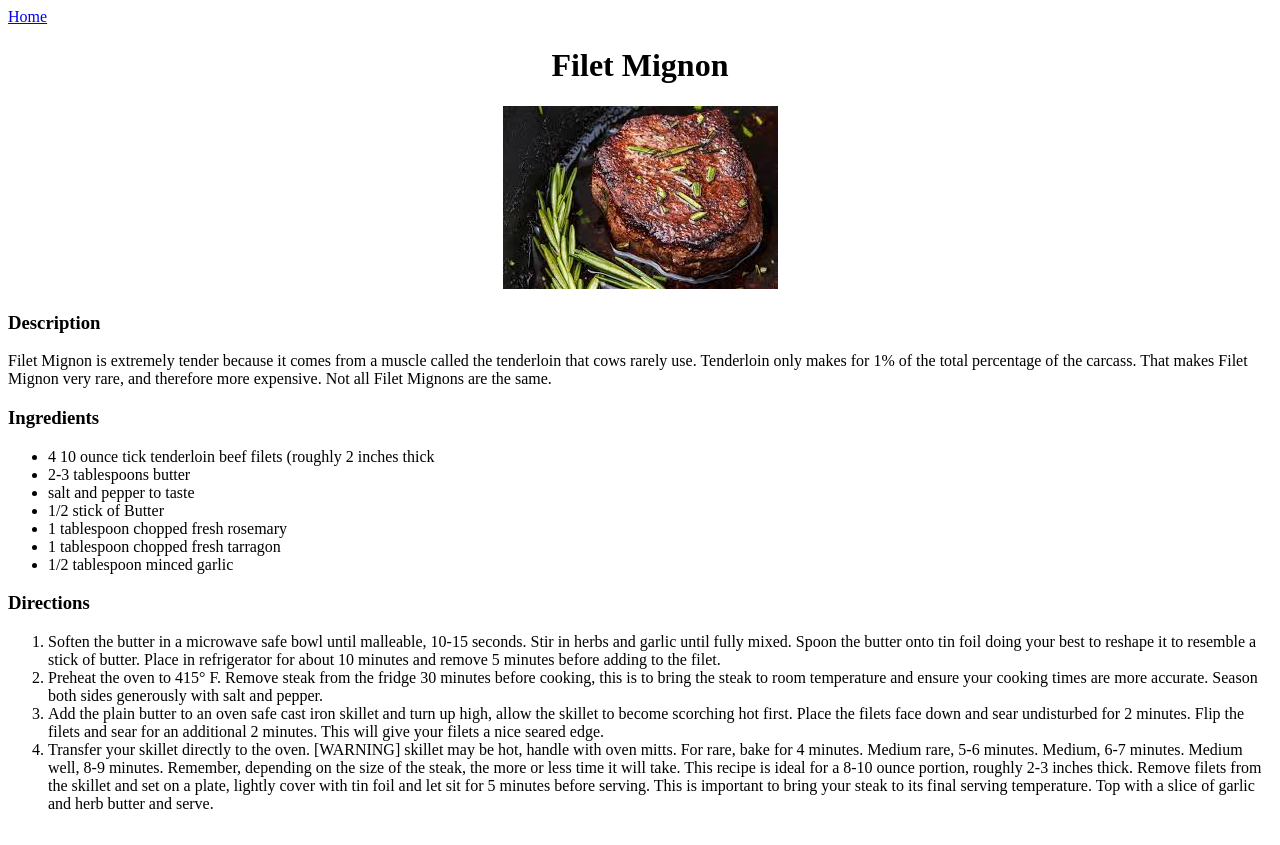
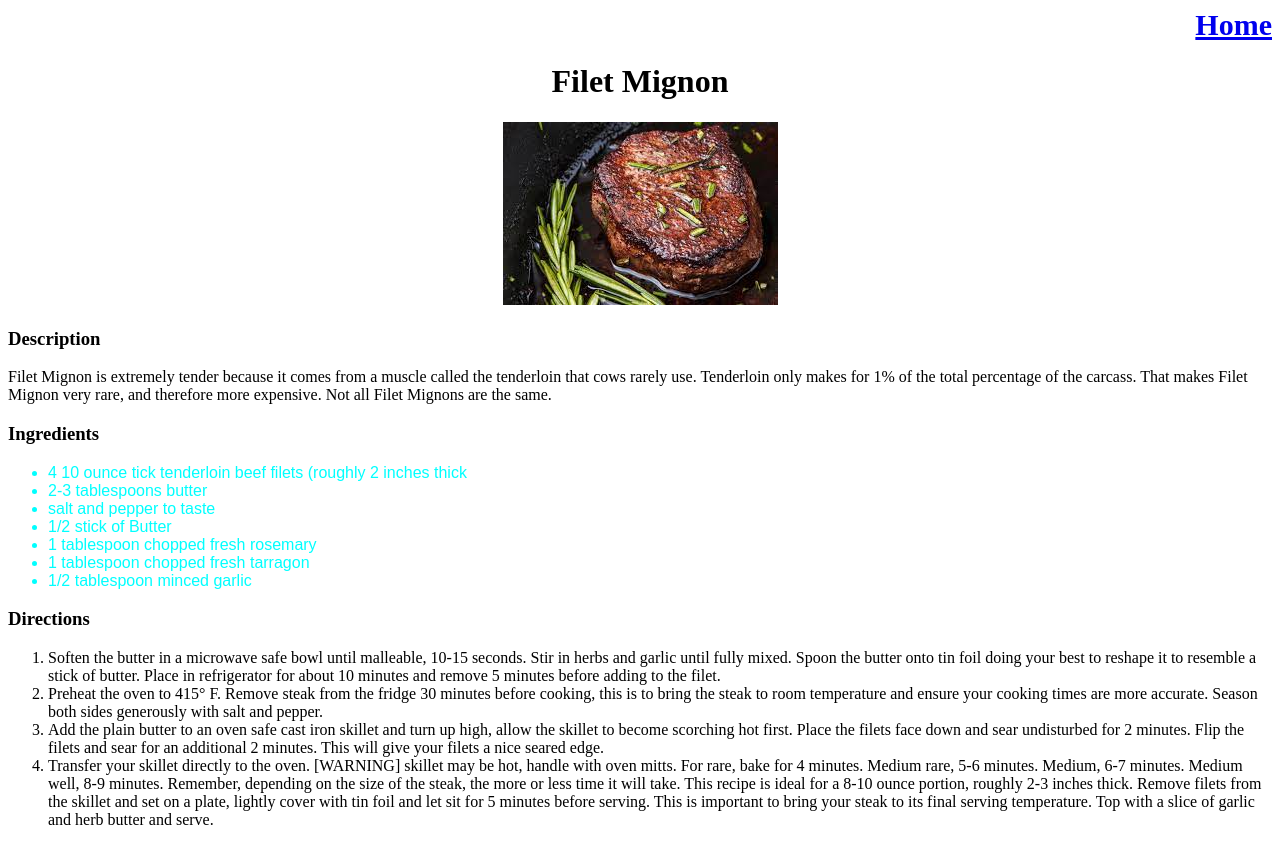
Before and after one commit to Shunesoul/odin-recipes, a plain HTML site: page recipes/FiletMignon.html in a window 1280 px wide. Drawn offline with Linux system fonts and the light colour scheme.

Commit message:
added extra alert ids

```diff
--- a/styles.css
+++ b/styles.css
@@ -3,3 +3,15 @@
     font-weight: bold;
     text-align: center;
   }
+.alert-image{
+  text-align: center;
+}
+.alert-return {
+    font-size: 30px;
+    font-weight: bold;
+    text-align: right;
+}
+.alert-ingredients {
+    color: aqua;
+    font-family: Arial, Helvetica, sans-serif;
+}
```
